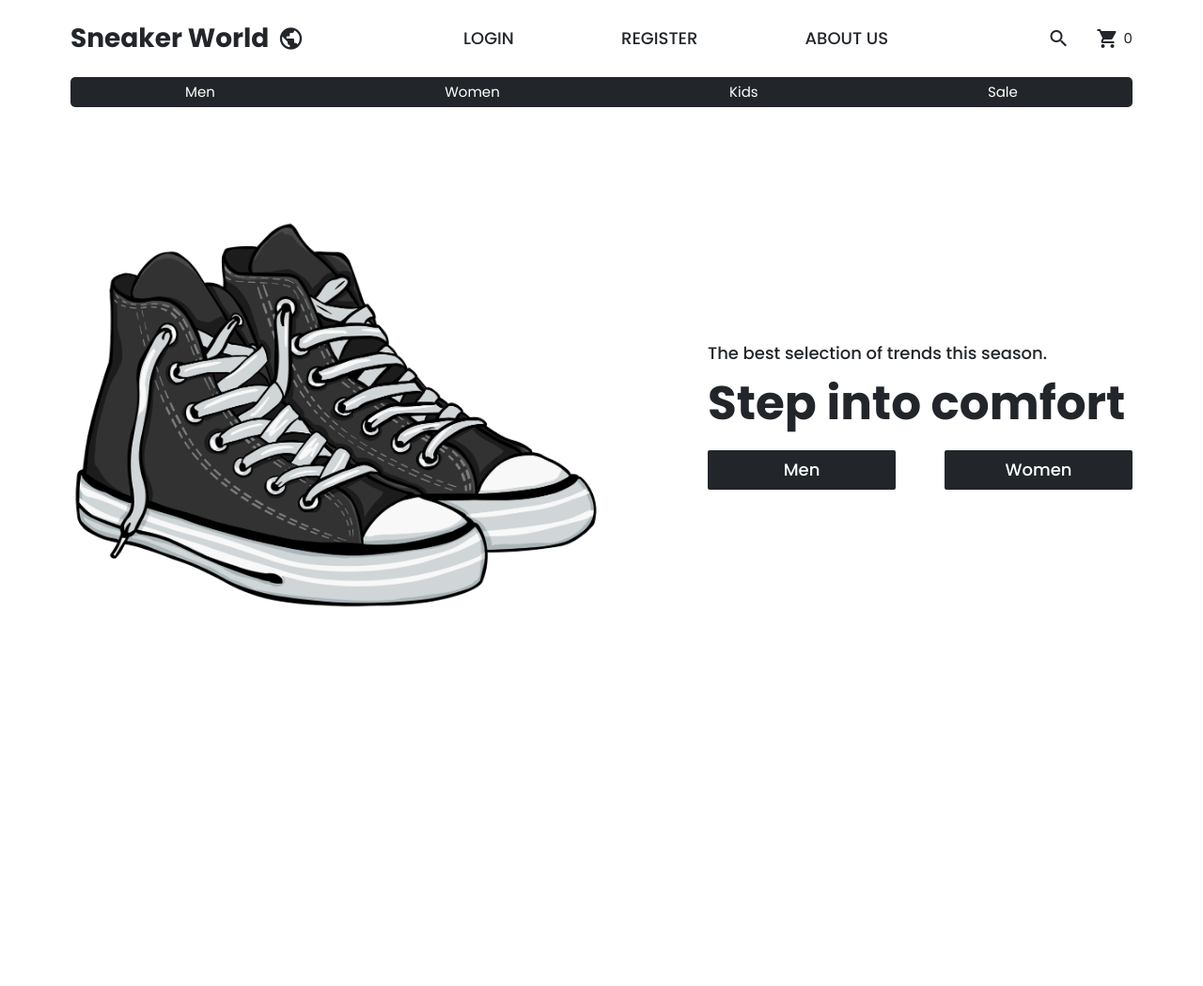
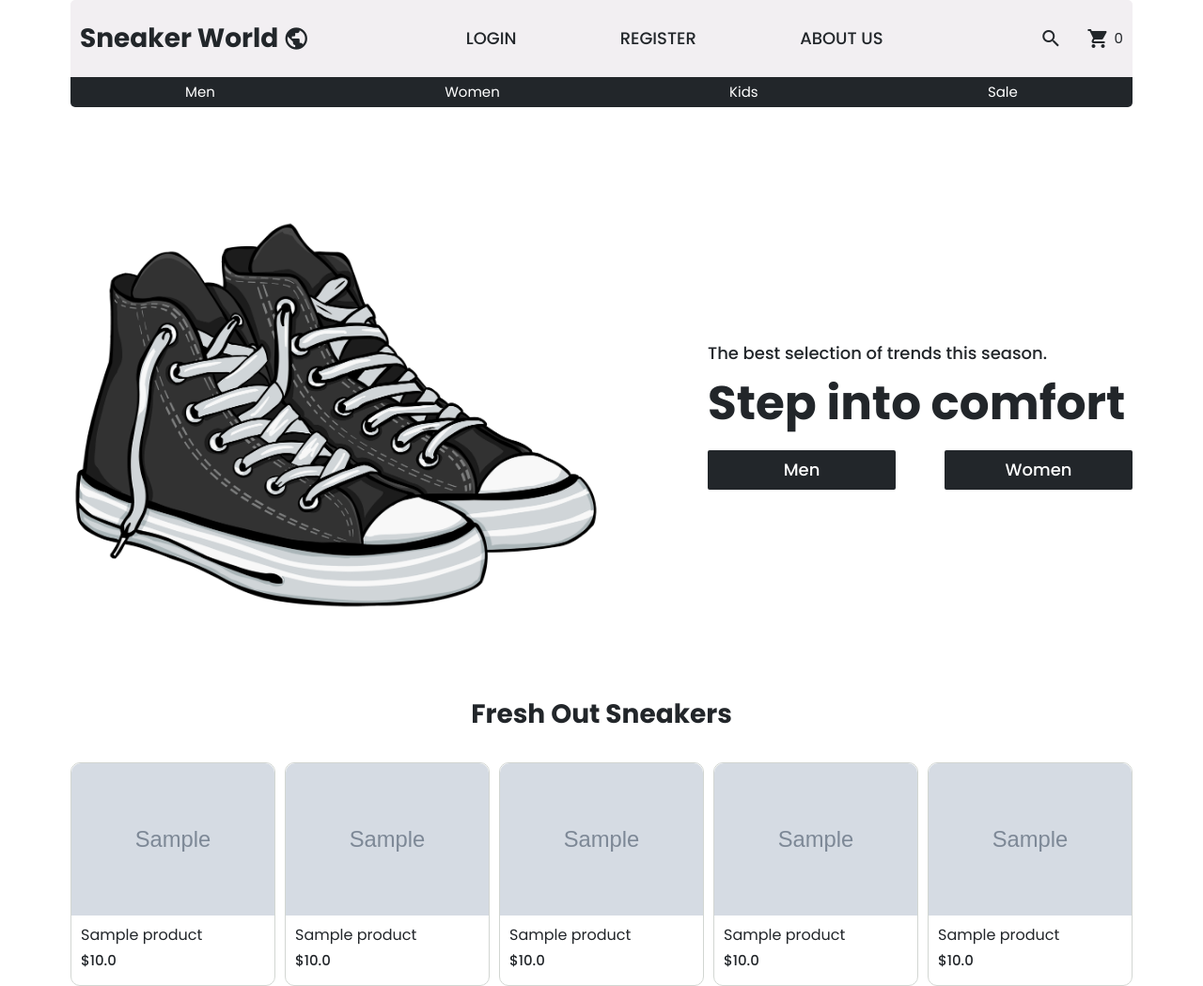
Before and after one commit to iamwebster/django-ecommerce, a Django app: page / in a window 1280 px wide. Shown: the whole page at 94% size. Before the commit the page ends 646 px from the top, so only its background shows below. Run offline with Django 4.2, Linux system fonts and the light colour scheme; tables that the repository leaves empty hold one stand-in row (values such as "Sample post"); grey boxes marked "Sample" are stand-in pictures; some libraries are stand-ins or nearby versions.

Commit message:
feat: add owl carousel to home page & fix: cart page without authorization

```diff
--- a/main/templates/main/main_page.html
+++ b/main/templates/main/main_page.html
@@ -1,5 +1,11 @@
 {% extends "base.html" %}
 {% load static %}
+
+{% block css %}
+<link rel="stylesheet" href="https://cdnjs.cloudflare.com/ajax/libs/OwlCarousel2/2.3.4/assets/owl.carousel.min.css" integrity="sha512-tS3S5qG0BlhnQROyJXvNjeEM4UpMXHrQfTGmbQ1gKmelCxlSEBUaxhRBj/EFTzpbP4RVSrpEikbmdJobCvhE3g==" crossorigin="anonymous" referrerpolicy="no-referrer" />
+<link rel="stylesheet" href="https://cdnjs.cloudflare.com/ajax/libs/OwlCarousel2/2.3.4/assets/owl.theme.default.min.css" integrity="sha512-sMXtMNL1zRzolHYKEujM2AqCLUR9F2C4/05cdbxjjLSRvMQIciEPCQZo++nk7go3BtSuK9kfa/s+a4f4i5pLkw==" crossorigin="anonymous" referrerpolicy="no-referrer" />
+<link rel="stylesheet" href="{% static 'css/catalog_style.css' %}">
+{% endblock %}
 
 
 {% block content %}
@@ -16,6 +22,59 @@
                     </div>
                 </div>
             </div>
+            <div class="fresh__wrap">
+                <h2 class="main__title">Fresh Out Sneakers</h2>
+                <div class="owl-carousel owl-theme">
+                    {% for product in products %}
+                    <div class="catalog__card">
+                        <a href="{{ product.get_absolute_url }}" class="catalog__card__link">
+                            <img src="{{ product.image.url }}" alt="#" class="catalog__card__img">
+                        </a>
+                        <div class="catalog__card__info">
+                            <a href="{{ product.get_absolute_url }}" class="catalog__card__name">{{ product.name }}</a>
+                            <div class="catalog__card__price__wrap">
+                                {% if product.discount %}
+                                <p class="catalog__card__price_new">${{ product.sell_price }}</p>
+                                <p class="catalog__card__price_old">${{ product.price }}</p>
+                                <small>-{{ product.discount }}%</small>
+                                {% else %}
+                                <p class="catalog__card__price">${{ product.price }}</p>
+                                {% endif %}
+                            </div>
+                        </div>
+                    </div>
+                    {% endfor %}
+                </div>
+                <button class="prev-btn-owl material-icons">arrow_back_ios</button>
+                <button class="next-btn-owl material-icons">arrow_forward_ios</button>
+            </div>
         </div>
     </section>
 {% endblock %}
+
+{% block script %}
+<script src="https://cdnjs.cloudflare.com/ajax/libs/OwlCarousel2/2.3.4/owl.carousel.min.js" integrity="sha512-bPs7Ae6pVvhOSiIcyUClR7/q2OAsRiovw4vAkX+zJbw3ShAeeqezq50RIIcIURq7Oa20rW2n2q+fyXBNcU9lrw==" crossorigin="anonymous" referrerpolicy="no-referrer"></script>
+<script>
+    $(document).ready(function(){
+        $(".owl-carousel").owlCarousel(
+            {
+                navText: [$('.prev-btn-owl'),$('.next-btn-owl')],
+                loop:true,
+                margin:10,
+                nav:true,
+                responsive:{
+                    0:{
+                        items:1
+                    },
+                    600:{
+                        items:3
+                    },
+                    1000:{
+                        items:5
+                    }
+                }
+            }
+        );
+        });
+</script>
+{% endblock %}
--- a/main/views.py
+++ b/main/views.py
@@ -1,9 +1,10 @@
 from django.shortcuts import render
-from django.http import HttpResponse
+from goods.models import Product
 
 
 def main_page(request):
-    return render(request, 'main/main_page.html')
+    products = Product.objects.order_by('-id')[:10]
+    return render(request, 'main/main_page.html', {'products': products})
 
 
 def about(request):
--- a/orders/models.py
+++ b/orders/models.py
@@ -8,7 +8,7 @@ class OrderQuerySet(models.QuerySet):
 
     def total_price(self):
         if self:
-            return sum(order.order_price() for order in self)
+            return round(sum(order.order_price() for order in self), 2)
         return 0
 
     def total_qty(self):
@@ -45,7 +45,7 @@ class Order(models.Model):
 
 
     def order_price(self):
-        return sum(item.product_price() for item in self.orderitem_set.all())
+        return round(sum(item.product_price() for item in self.orderitem_set.all()), 2)
 
     def orderitem_quantity(self):
         return sum(item.quantity for item in self.orderitem_set.all())
--- a/static/css/main_style.css
+++ b/static/css/main_style.css
@@ -78,7 +78,9 @@ span {
 	display: flex;
 	justify-content: space-between;
 	align-items: center;
-	padding: 20px 0;
+	padding: 20px 10px;
+	background-color:#f2eff2;
+	border-radius: 5px 5px 0 0;
 }
 
 .header__logo__title {
@@ -129,7 +131,7 @@ span {
 	display: flex;
 	justify-content: space-around;
 	padding: 5px 0;
-	border-radius: 5px;
+	border-radius: 0 0 5px 5px;
 }
 
 .nav__item {
@@ -141,7 +143,7 @@ span {
 	padding: 0 15px;
 	background-color: #22262A;
 	position: relative;
-	z-index: 1;
+	z-index: 0;
 }
 
 .nav__wrap li a {
@@ -217,7 +219,7 @@ span {
 /* OTHER STYLES */
 
 .main_section {
-	padding: 30px 0 100px;
+	padding: 50px 0 100px;
 }
 
 .main__title {
@@ -233,6 +235,7 @@ span {
 	cursor: default;
 	font-weight: 600;
 	color: #999;
+	line-height: 1.6;
 }
 
 .back-button {
@@ -244,3 +247,20 @@ span {
 .back-button_icon {
 	font-size: 20px;
 }
+
+.prev-btn-owl {
+	position: absolute;
+	left: -50px;
+	top: 120px;
+	border: none;
+	font-size: 60px;
+
+}
+
+.next-btn-owl {
+	position: absolute;
+	right: -65px;
+	top: 120px;
+	border: none;
+	font-size: 60px;
+}
--- a/static/css/profile_style.css
+++ b/static/css/profile_style.css
@@ -79,12 +79,12 @@
 }
 
 .profile__orders__title {
-    padding: 30px 0 0 0;
+    padding: 30px 0;
     text-align: center;
     font-size: 28px;
 }
 
-.profile__order__status {
+.profile__order__value {
     font-weight: 500;
 }
 
--- a/templates/base.html
+++ b/templates/base.html
@@ -86,6 +86,8 @@
     {% endblock %}
     <script src="{% static 'js/jquery/jquery-3.7.1.js' %}"></script>
     <script src="{% static 'js/jquery-ajax.js' %}"></script>
+    {% block script %}
+    {% endblock %}
 </body>
 
 </html>
```
Also changed, not shown: static/css/cart_style.css (+19 -0 lines), static/css/checkout_style.css (deleted, +0 -75 lines), static/css/forms_style.css (+78 -0 lines), users/templates/users/cart_page.html (+8 -2 lines), users/templates/users/profile.html (+4 -4 lines), users/views.py (+8 -5 lines), static/img/background-images/first.png, static/img/background-images/sec.png, static/img/background-images/third.png.
